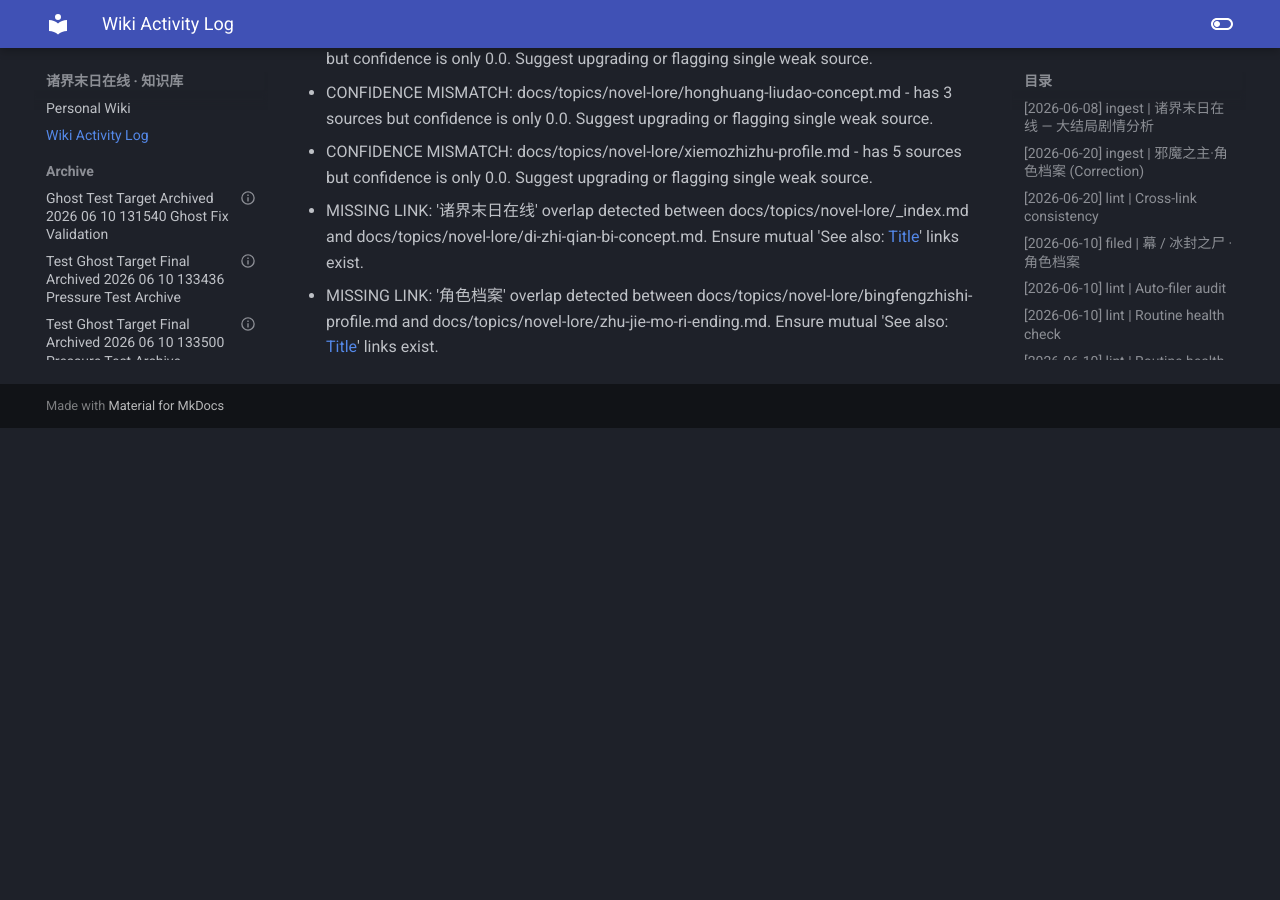
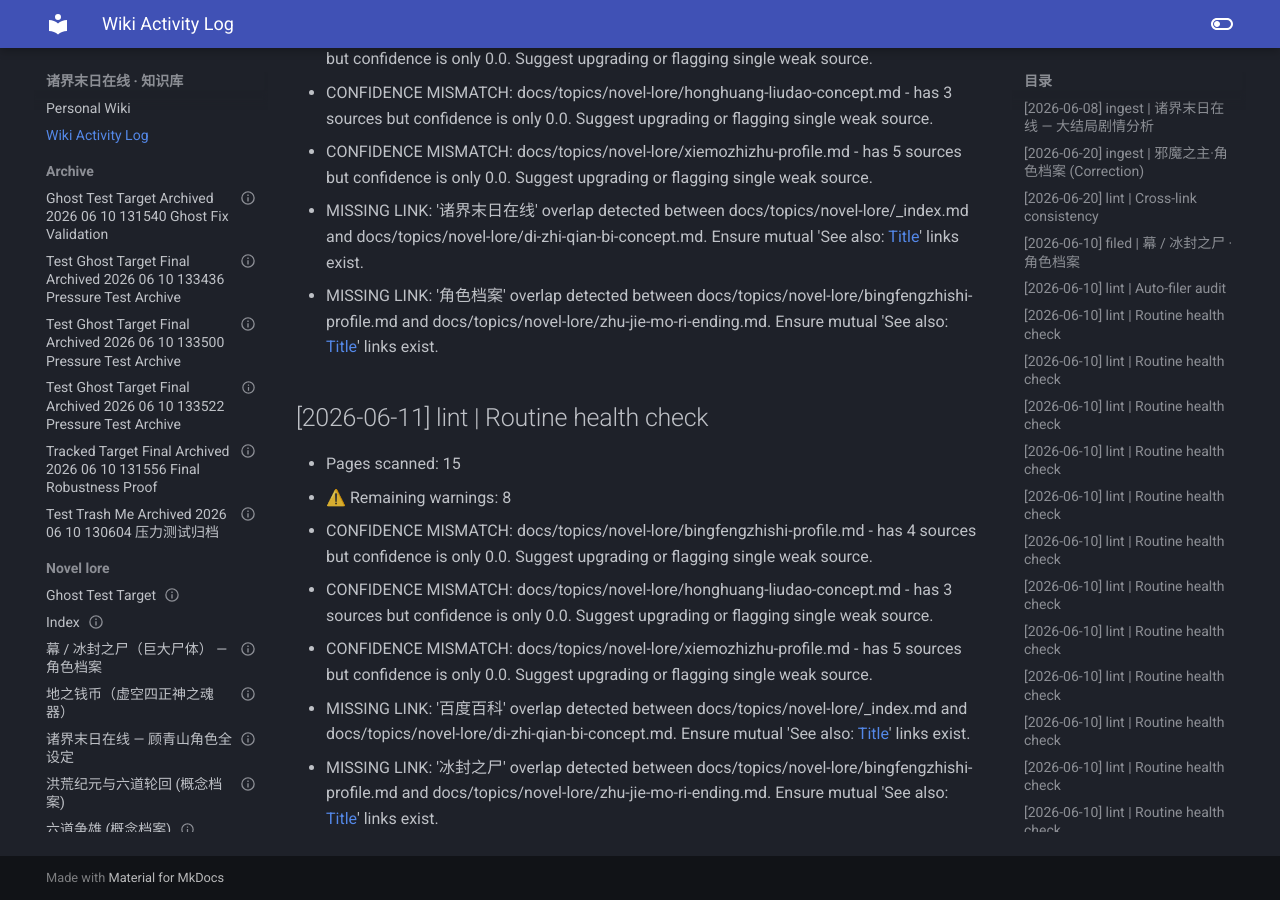
Before and after one commit to Zack3155/llm-wiki, an MkDocs documentation site: the page built from docs/log.md, in a window 1280 px wide and 900 px high, scrolled down 10412 px. Built offline with MkDocs 1.6.1 and Material for MkDocs 9.7.7, drawn with Linux system fonts in a browser that asks for light colours; before the commit the page ends 10840 px from its top, so only the background shows below that.

Commit message:
🤖 Wiki Linter Auto-Commit: 2026-06-11 00:57:41

```diff
--- a/docs/log.md
+++ b/docs/log.md
@@ -239,3 +239,12 @@
   - CONFIDENCE MISMATCH: docs/topics/novel-lore/xiemozhizhu-profile.md - has 5 sources but confidence is only 0.0. Suggest upgrading or flagging single weak source.
   - MISSING LINK: '诸界末日在线' overlap detected between docs/topics/novel-lore/_index.md and docs/topics/novel-lore/di-zhi-qian-bi-concept.md. Ensure mutual 'See also: [Title](path.md)' links exist.
   - MISSING LINK: '角色档案' overlap detected between docs/topics/novel-lore/bingfengzhishi-profile.md and docs/topics/novel-lore/zhu-jie-mo-ri-ending.md. Ensure mutual 'See also: [Title](path.md)' links exist.
+
+## [2026-06-11] lint | Routine health check
+- Pages scanned: 15
+- ⚠️ Remaining warnings: 8
+  - CONFIDENCE MISMATCH: docs/topics/novel-lore/bingfengzhishi-profile.md - has 4 sources but confidence is only 0.0. Suggest upgrading or flagging single weak source.
+  - CONFIDENCE MISMATCH: docs/topics/novel-lore/honghuang-liudao-concept.md - has 3 sources but confidence is only 0.0. Suggest upgrading or flagging single weak source.
+  - CONFIDENCE MISMATCH: docs/topics/novel-lore/xiemozhizhu-profile.md - has 5 sources but confidence is only 0.0. Suggest upgrading or flagging single weak source.
+  - MISSING LINK: '百度百科' overlap detected between docs/topics/novel-lore/_index.md and docs/topics/novel-lore/di-zhi-qian-bi-concept.md. Ensure mutual 'See also: [Title](path.md)' links exist.
+  - MISSING LINK: '冰封之尸' overlap detected between docs/topics/novel-lore/bingfengzhishi-profile.md and docs/topics/novel-lore/zhu-jie-mo-ri-ending.md. Ensure mutual 'See also: [Title](path.md)' links exist.
```
